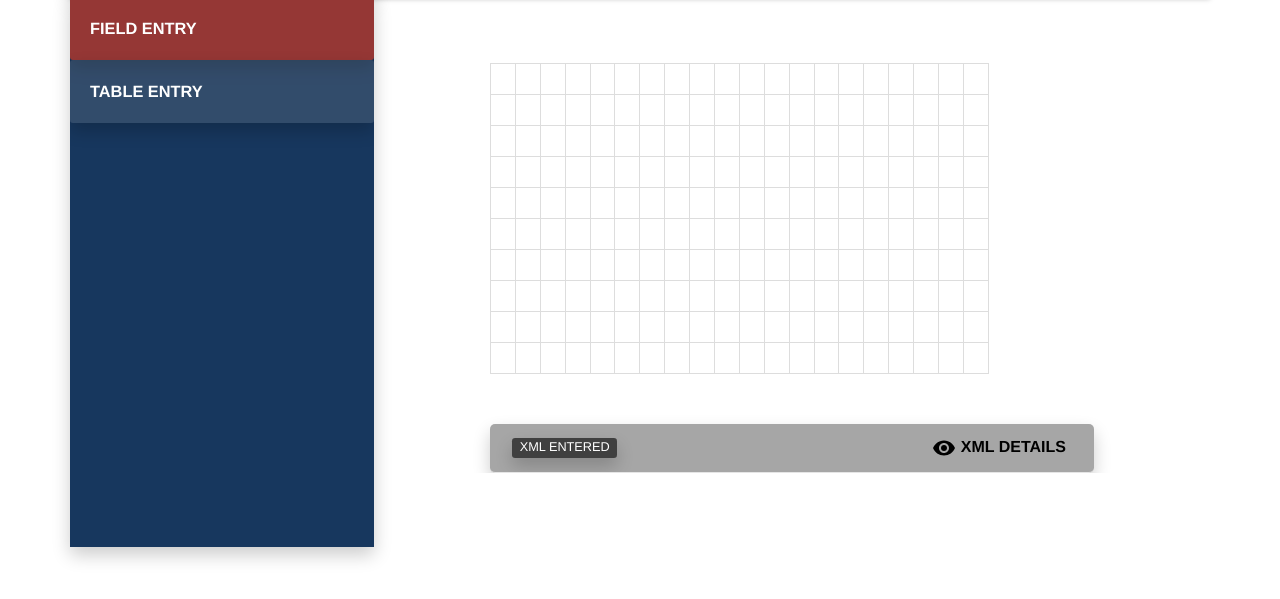
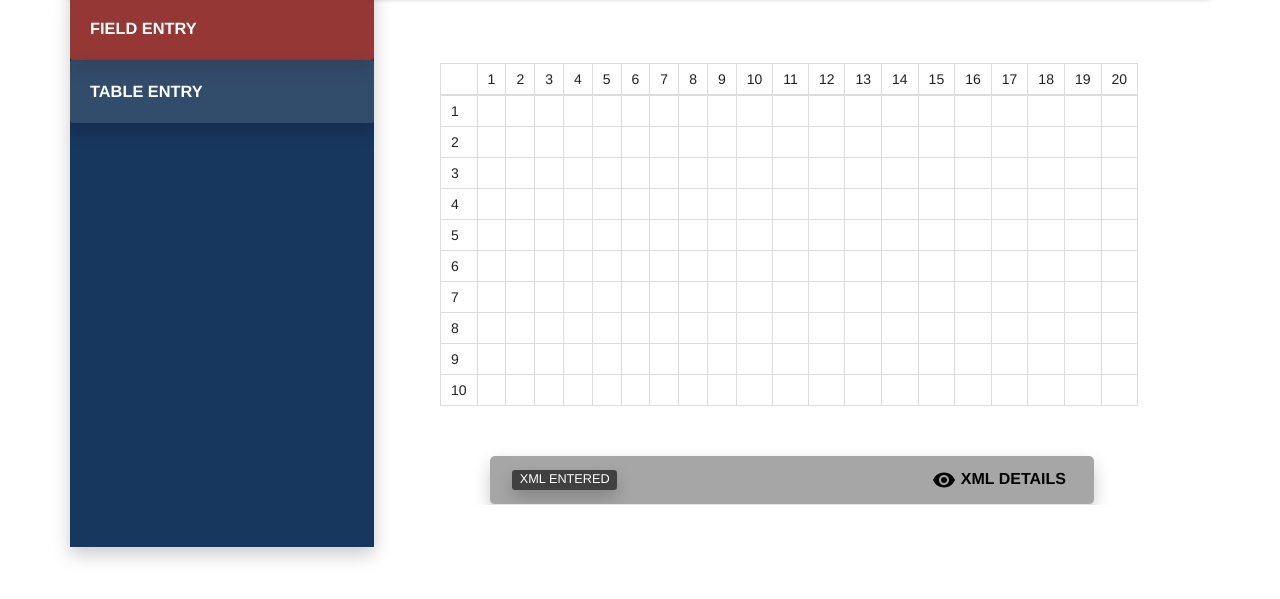
Before and after one commit to jamadagniVijay/XMLEntryCreator, a plain HTML site: page WebContent/index.html in a window 1280 px wide. Both pictures are taken after a click on the link "TABLE ENTRY". Shown: the part 67-666 px from the top of the page. Drawn offline with Linux system fonts and the light colour scheme; a web font is replaced by a local one.

Commit message:
table with row and column index-console has the index

```diff
--- a/WebContent/mystyle.css
+++ b/WebContent/mystyle.css
@@ -60,6 +60,10 @@ a:LINK,a:ACTIVE,a:HOVER {
 	.md-content-extra {
 		padding: 50px 100px 0px 100px;
 	}
+	.md-content-table-entry-extra
+	{
+		padding: 50px 50px 0px 50px;
+	}
 }
 
 .label-default-extra
--- a/WebContent/partials/tableEntry.html
+++ b/WebContent/partials/tableEntry.html
@@ -5,11 +5,22 @@
 <title>{{title}}</title>
 </head>
 <body>
-	<md-content class="md-content-extra table-responsive">
-	<table class="table-bordered entrySelector" >
-		<tr ng-repeat="n in [] | range:10" ng-click="$parent.log('clicked '+($index+1)+' '+$scope.colIndex)" >
-			<td ng-repeat="m in [] | range:20" ng-model="colIndex" ng-click="$parent.$scope.colIndex = $index+1;"> &nbsp;</td>
-		</tr>
+	<md-content class="md-content-table-entry-extra ">
+	<table class="table-bordered entrySelector">
+		<thead>
+			<td/>
+			<td  ng-repeat="m in [] | range:20">
+				{{$index+1}}
+			</td>
+		</thead>
+		<tbody>
+			<tr ng-repeat="n in [] | range:10"
+				ng-click="$parent.log('clicked '+($index+1)+' '+$scope.colIndex)">
+				<td>{{$index+1}}</td>
+				<td ng-repeat="m in [] | range:20" ng-model="colIndex"
+					ng-click="$parent.$scope.colIndex = $index+1;">&nbsp;</td>
+			</tr>
+		</tbody>
 	</table>
 	</md-content>
 	<md-content class="md-content-extra"> <allxmldata></allxmldata>
```
